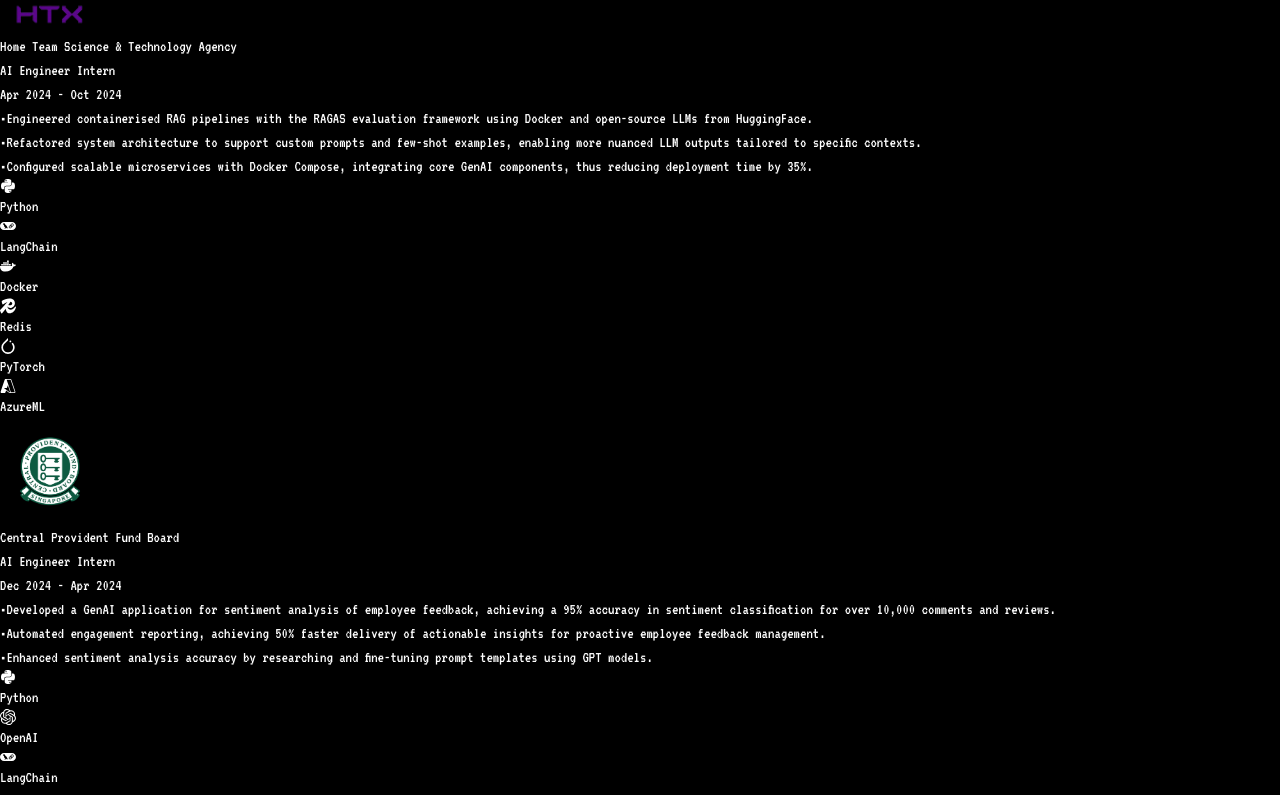
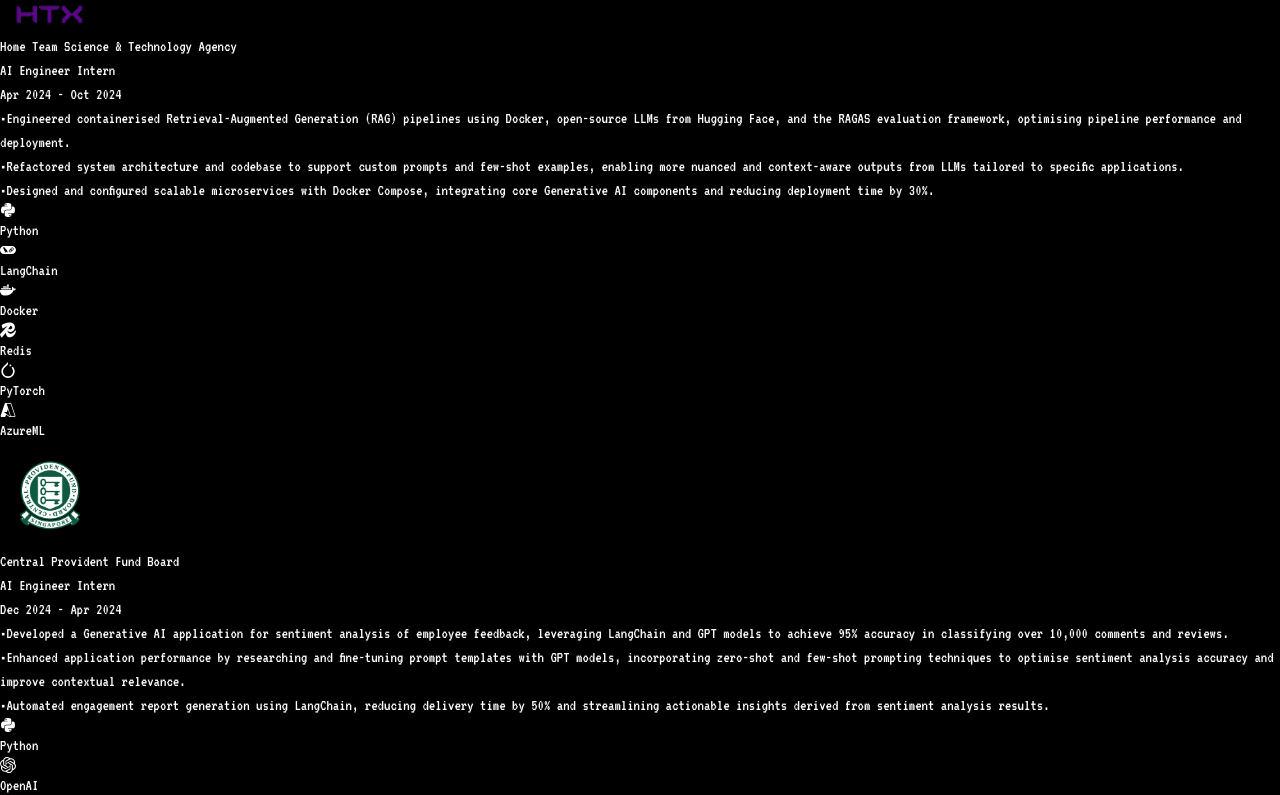
Before and after one commit to akileshjayakumar/v2, a Next.js app: page / in a window 1280 px wide. Shown: the part 884-1679 px from the top of the page. Built offline with nearby package versions, Linux system fonts and the light colour scheme.

Commit message:
new cv 200 (#6)
* new

* new cv 200

```diff
--- a/src/components/Experience.tsx
+++ b/src/components/Experience.tsx
@@ -38,9 +38,9 @@
     logo: htxLogo,
     website: "www.htx.gov.sg",
     description: [
-      "Engineered containerised RAG pipelines with the RAGAS evaluation framework using Docker and open-source LLMs from HuggingFace.",
-      "Refactored system architecture to support custom prompts and few-shot examples, enabling more nuanced LLM outputs tailored to specific contexts.",
-      "Configured scalable microservices with Docker Compose, integrating core GenAI components, thus reducing deployment time by 35%.",
+      "Engineered containerised Retrieval-Augmented Generation (RAG) pipelines using Docker, open-source LLMs from Hugging Face, and the RAGAS evaluation framework, optimising pipeline performance and deployment.",
+      "Refactored system architecture and codebase to support custom prompts and few-shot examples, enabling more nuanced and context-aware outputs from LLMs tailored to specific applications.",
+      "Designed and configured scalable microservices with Docker Compose, integrating core Generative AI components and reducing deployment time by 30%.",
     ],
     tech: ["Python", "LangChain", "Docker", "Redis", "PyTorch", "AzureML"],
   },
@@ -51,11 +51,10 @@
     logo: cpfLogo,
     website: "www.cpf.gov.sg",
     description: [
-      "Developed a GenAI application for sentiment analysis of employee feedback, achieving a 95% accuracy in sentiment classification for over 10,000 comments and reviews.",
-      "Automated engagement reporting, achieving 50% faster delivery of actionable insights for proactive employee feedback management.",
-      "Enhanced sentiment analysis accuracy by researching and fine-tuning prompt templates using GPT models.",
+      "Developed a Generative AI application for sentiment analysis of employee feedback, leveraging LangChain and GPT models to achieve 95% accuracy in classifying over 10,000 comments and reviews.",
+      "Enhanced application performance by researching and fine-tuning prompt templates with GPT models, incorporating zero-shot and few-shot prompting techniques to optimise sentiment analysis accuracy and improve contextual relevance.",
+      "Automated engagement report generation using LangChain, reducing delivery time by 50% and streamlining actionable insights derived from sentiment analysis results.",
     ],
-
     tech: ["Python", "OpenAI", "LangChain"],
   },
 ];
--- a/src/components/Footer.tsx
+++ b/src/components/Footer.tsx
@@ -57,17 +57,16 @@
           href="https://github.com/akileshjayakumar?tab=repositories"
           target="_blank"
           rel="noopener noreferrer"
-          className="inline-block text-sm sm:text-4xl py-3 sm:py-4 px-6 sm:px-9 tracking-wider bg-gradient-to-r from-green-400 to-blue-500 hover:from-cyan-500 hover:to-cyan-600 text-white
+          className="inline-block text-sm sm:text-xl py-3 sm:py-4 px-6 sm:px-9 tracking-wider bg-gradient-to-r from-green-400 to-blue-500 hover:from-cyan-500 hover:to-cyan-600 text-white
           font-bold rounded-full shadow-lg transition duration-300 ease-in-out transform hover:-translate-y-1 hover:scale-110"
         >
           More projects on my GitHub!
         </a>
       </h3>
       <div className="font-bold flex flex-col justify-center items-center space-y-4">
-        <div className="text-base sm:text-2xl">built with</div> <br />
+        <div className="text-sm sm:text-base">built with</div>
         <ToolsUsed />
-        <br />
-        <div className="text-base sm:text-2xl">© 2025 Akilesh Jayakumar</div>
+        <div className="text-sm sm:text-base">© 2024 Akilesh Jayakumar</div>
       </div>
     </footer>
   );
```
Also changed, not shown: 1 other file (tests, documents, lock files or other folders).
